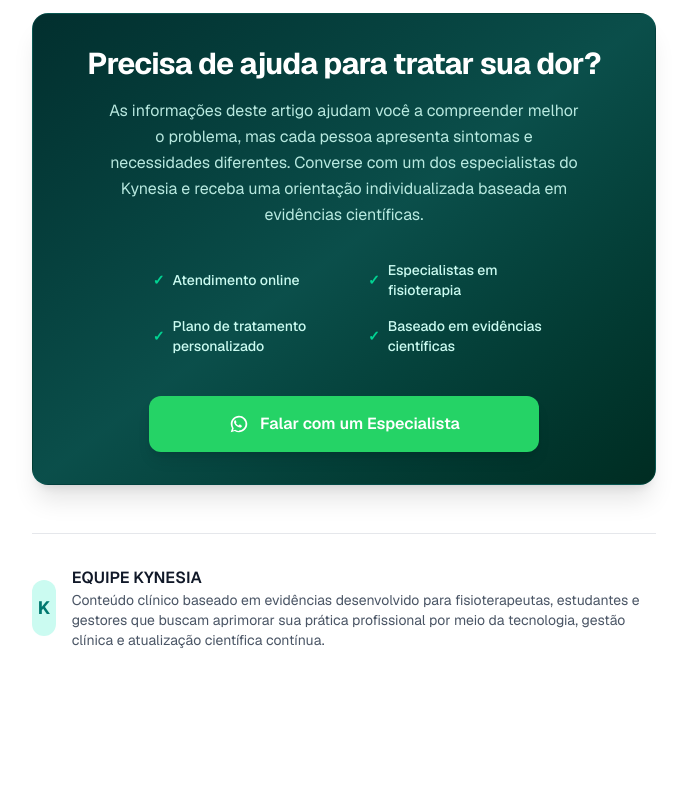
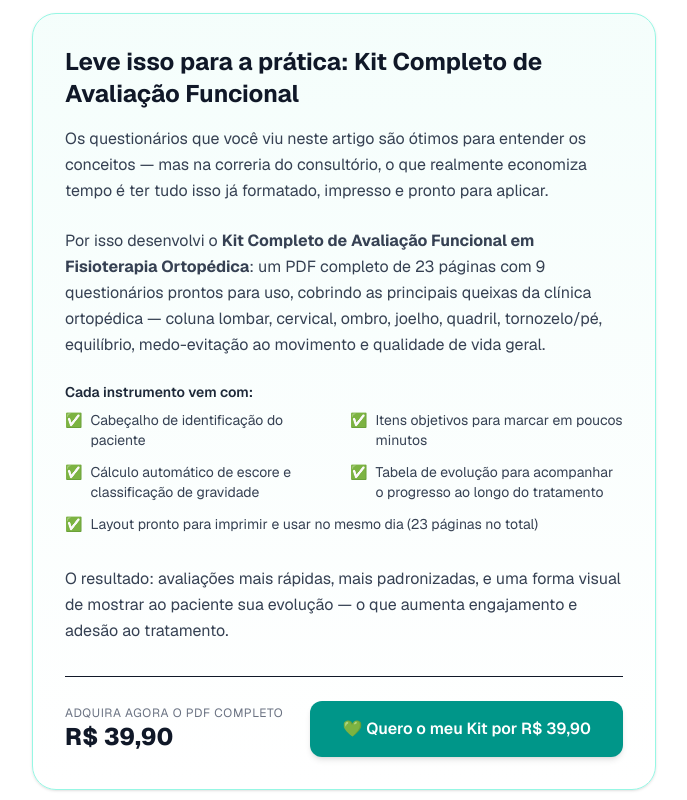
Before and after one commit to sendrette/kynesia-site, a Next.js app: page /blog/escalas-e-questionarios-validados-na-fisioterapia in a window 1280 px wide. Shown: the part 6100-6900 px from the top of the page, without its empty margins (296-983 px from the left). Before the commit the page ends 6814 px from the top, so only its background shows below. Built offline with nearby package versions, Linux system fonts and the light colour scheme.

Commit message:
feat: add promotional call-to-action block for functional assessment kit to blog post

```diff
--- a/app/blog/escalas-e-questionarios-validados-na-fisioterapia/page.tsx
+++ b/app/blog/escalas-e-questionarios-validados-na-fisioterapia/page.tsx
@@ -298,6 +298,64 @@
           </p>
         </div>
 
+        {/* CTA do Kit de Avaliação Funcional */}
+        <div className="my-12 rounded-3xl border border-teal-200 bg-gradient-to-b from-teal-50/70 to-white p-8 shadow-sm">
+          <h3 className="text-2xl font-bold text-gray-900 mb-4">Leve isso para a prática: Kit Completo de Avaliação Funcional</h3>
+
+          <p className="mb-6 leading-relaxed text-gray-700">
+            Os questionários que você viu neste artigo são ótimos para entender os conceitos — mas na correria do consultório, o que realmente economiza tempo é ter tudo isso já formatado, impresso e pronto para aplicar.
+          </p>
+
+          <p className="mb-6 leading-relaxed text-gray-700">
+            Por isso desenvolvi o <strong>Kit Completo de Avaliação Funcional em Fisioterapia Ortopédica</strong>: um PDF completo de 23 páginas com 9 questionários prontos para uso, cobrindo as principais queixas da clínica ortopédica — coluna lombar, cervical, ombro, joelho, quadril, tornozelo/pé, equilíbrio, medo-evitação ao movimento e qualidade de vida geral.
+          </p>
+
+          <div className="mb-8 space-y-2 text-sm text-gray-700">
+            <p className="font-semibold text-gray-800">Cada instrumento vem com:</p>
+            <div className="grid grid-cols-1 md:grid-cols-2 gap-3 mt-2">
+              <div className="flex items-start gap-2">
+                <span>✅</span>
+                <p>Cabeçalho de identificação do paciente</p>
+              </div>
+              <div className="flex items-start gap-2">
+                <span>✅</span>
+                <p>Itens objetivos para marcar em poucos minutos</p>
+              </div>
+              <div className="flex items-start gap-2">
+                <span>✅</span>
+                <p>Cálculo automático de escore e classificação de gravidade</p>
+              </div>
+              <div className="flex items-start gap-2">
+                <span>✅</span>
+                <p>Tabela de evolução para acompanhar o progresso ao longo do tratamento</p>
+              </div>
+              <div className="flex items-start gap-2 md:col-span-2">
+                <span>✅</span>
+                <p>Layout pronto para imprimir e usar no mesmo dia (23 páginas no total)</p>
+              </div>
+            </div>
+          </div>
+
+          <p className="mb-8 leading-relaxed text-gray-700">
+            O resultado: avaliações mais rápidas, mais padronizadas, e uma forma visual de mostrar ao paciente sua evolução — o que aumenta engajamento e adesão ao tratamento.
+          </p>
+
+          <div className="flex flex-col items-center justify-between gap-4 border-t border-gray-150 pt-6 md:flex-row">
+            <div className="text-center md:text-left">
+              <span className="text-xs text-gray-500 uppercase tracking-wider block">Adquira agora o PDF completo</span>
+              <span className="text-2xl font-extrabold text-gray-900">R$ 39,90</span>
+            </div>
+            <a
+              href="https://www.asaas.com/c/r44c3lpv26772prz"
+              target="_blank"
+              rel="noopener noreferrer"
+              className="inline-flex rounded-xl bg-teal-600 px-8 py-4 font-semibold text-white transition hover:-translate-y-0.5 hover:bg-teal-700 text-center shadow-md shadow-teal-150"
+            >
+              💚 Quero o meu Kit por R$ 39,90
+            </a>
+          </div>
+        </div>
+
         <PatientCTA />
 
 
```
